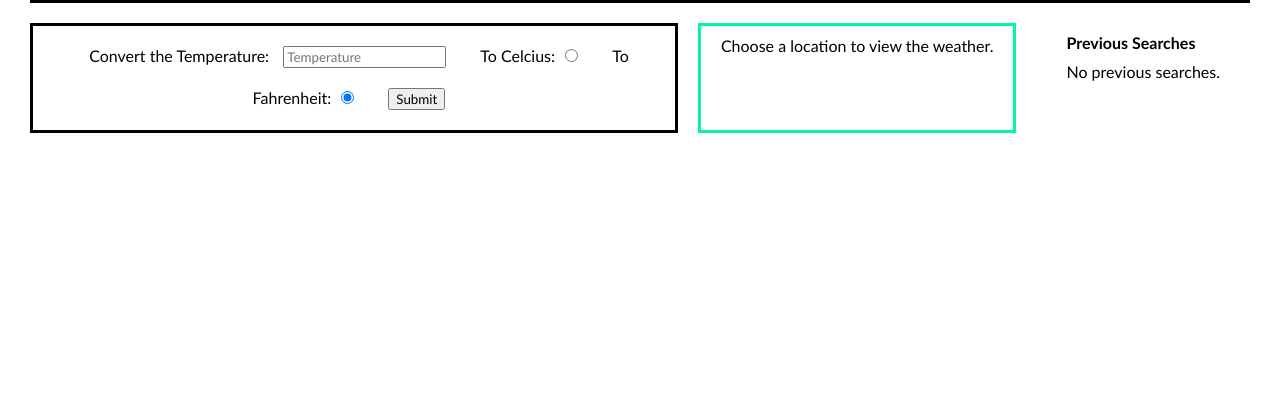
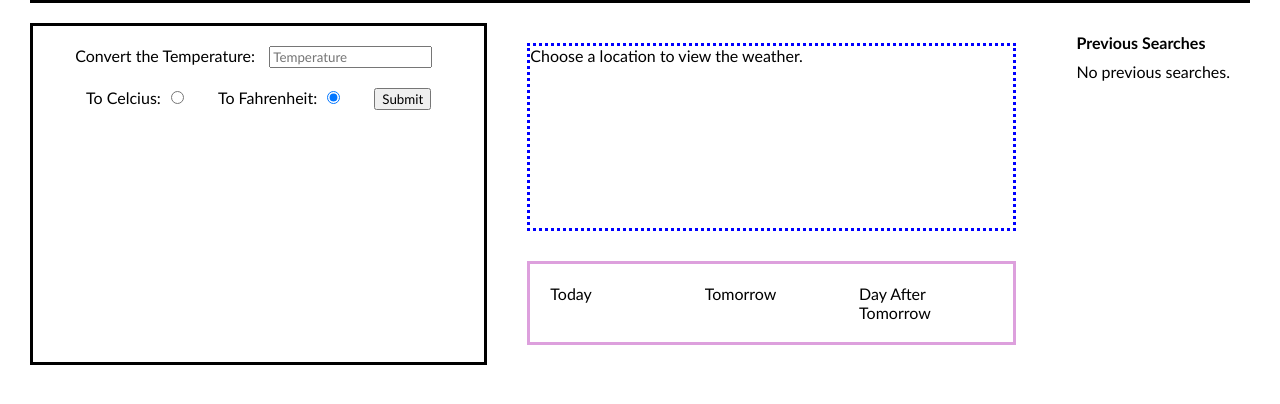
Before and after one commit to joinpursuit/9-1-weather-app-project, a website: page index.html in a window 1280 px wide. Shown: the part 154-558 px from the top of the page. Drawn offline with Linux system fonts and the light colour scheme.

Commit message:
Fixed the 3-Days Grid

```diff
--- a/index.html
+++ b/index.html
@@ -42,6 +42,7 @@
   <input class="toSubmit" type="button" value="Submit">
   <h4></h4>
 </form>
+</aside>
 
 </div>
 
@@ -49,17 +50,16 @@
 <main>
     <article class="current-weather">Choose a location to view the weather.</article>
     <aside id="threeDays">
-        <article id="Today"></article>
-        <article id="Tomorrow"></article>
-        <article id="Day After Tomorrow"</article>
+        <article id="Today" >Today</article>
+        <article id="Tomorrow">Tomorrow</article>
+        <article id="Day After Tomorrow">Day After Tomorrow</article>
+    </aside>
 
-    </aside>
-</main>
 </div>
 
-</aside>
 
-<main>
+
+</main>
 <aside class="right-aside">
 <section>
     <h4>Previous Searches</h4>
@@ -67,6 +67,6 @@
     <p>No previous searches.</p>
 </section>
 </aside>
-</main>
+
 </body>
 </html>
--- a/main.js
+++ b/main.js
@@ -2,32 +2,35 @@ const searchBar = document.querySelector(".enter-location");
 const bar = document.querySelector("#enter-location");
 // console.log(bar.value);
 const form = document.querySelector("form");
-const today = document.querySelector("#Today");
-const tomorrow = document.querySelector("#Tomorrow");
-const dayAfter = document.querySelector("#Day After Tomotrrow");
-const current = document.querySelector(".history");
+const threeDays = document.querySelector("#threeDays")
+const title = document.querySelector("main article");
+
 const ul = document.querySelector("ul");
-const curWeather = document.querySelector(".current-weather")
+const current = document.querySelector(".current-weather");
 // console.log(form1)
 //search bar
 // console.log(searchBar)
 form.addEventListener("submit", (event) => {
+    const city = bar.value.split(" ").join("+"); //?
+    let Base_URL = `https://wttr.in/${city}?format=j1`;
   event.preventDefault();
   form.reset();
-  const city = bar.value //?
   //   console.log(city);
-  let Base_URL = `https://wttr.in/${city}?format=j1`;
-// let Base_URL2= 'http://wttr.in/Melbourne?format=j1'
   fetch(Base_URL)
     .then((res) => res.json())
     .then((resJson) => {
-      console.log(resJson);
-      const weatherBut = document.querySelector("get-weather")
+      console.log(resJson)
+      let area = resJson.nearest_area[0].areaName[0].value;
+      //   console.log(areaP);
+      if (resJson) {
+        title.innerHTML = `<h2><b>${area}</b></h2>`; //!
+      }
+      // const weatherBut = document.querySelector("get-weather");
+
+
 
       const areaP = document.createElement("p");
-      let area = resJson.nearest_area[0].areaName[0].value;
       areaP.innerHTML = `<b>Area:</b>${area}`;
-    //   console.log(areaP);
       current.append(areaP);
 
       const regionP = document.createElement("p");
@@ -43,13 +46,15 @@ form.addEventListener("submit", (event) => {
       const currentlyP = document.createElement("p");
       const currently = resJson.current_condition[0].FeelsLikeF;
       currentlyP.innerHTML = `<b>Currently:</b>Feels Like ${currently}°F`;
-    //   console.log(currentlyP);
+      //   console.log(currentlyP);
       current.append(currentlyP);
-if(resJson){
-    curWeather.innerHTML = `<h2><b>${area}</b></h2>`
-}
-//  const today
 
+      const today = document.querySelector("#Today");
+      today.innerText="TODAY"
+      const tomorrow = document.querySelector("#Tomorrow");
+      const dayAfter = document.querySelector("#Day After Tomorrow");
+
+      threeDays.append(today, tomorrow, dayAfter)
     })
     .catch((err) => err);
 });
--- a/style.css
+++ b/style.css
@@ -21,10 +21,10 @@ header{
    border: 3px solid black ;
 }
 
-.history{
+/* .history{
     text-align: center;
     border: 3px solid mediumspringgreen;
-}
+} */
 
 .right-aside h4{
     font-weight: bold;
@@ -37,6 +37,26 @@ text-align: center;
     border: 3px solid black;
     text-align: center;
 }
-#celsius{
+
+main{
+
+    display: grid;
+    grid-template-rows: 2fr 1fr;
+    row-gap: 10px;
+}
+
+#threeDays{
+    border:  3px solid plum;
+    display: grid;
+    grid-template-columns: repeat(3, 1fr);
+    padding: 10px;
+}
+
+
+.current-weather{
+    border: 3px dotted blue;
 
 }
+#threeDays{
+
+}
```
